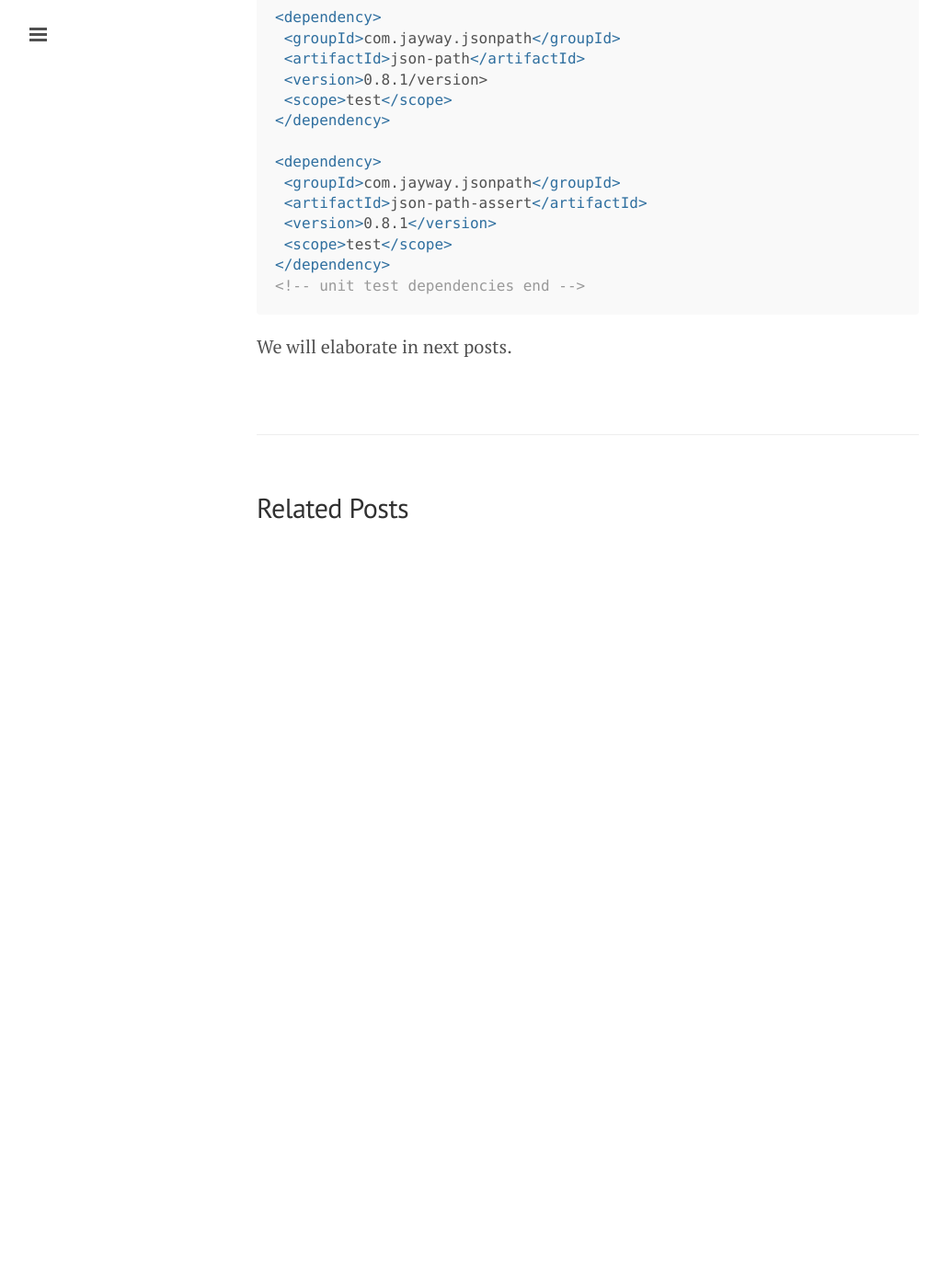
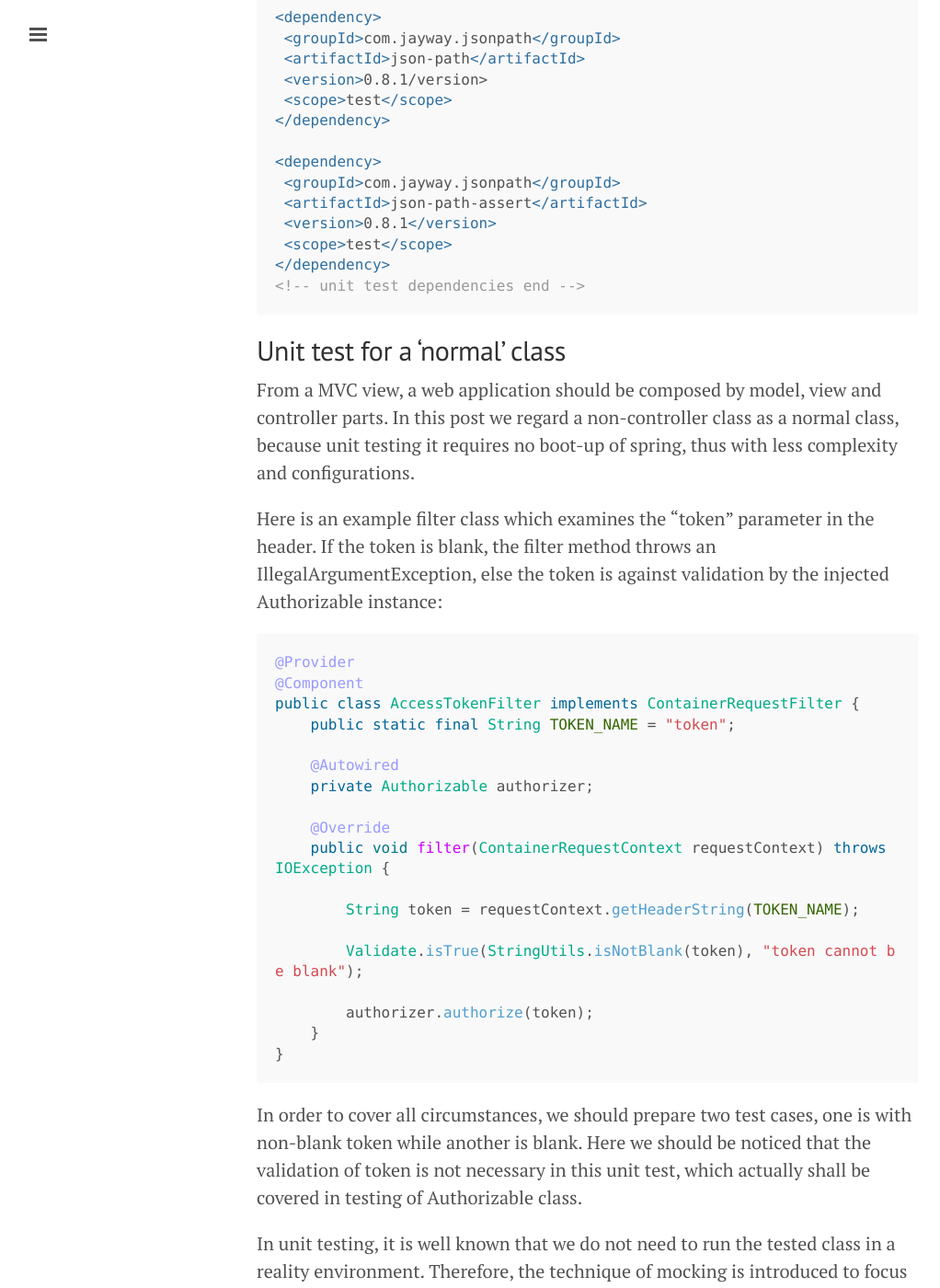
Before and after one commit to yongchristophertang/yongchristophertang.github.io, a Jekyll site: the page built from _posts/2015-03-08-how-to-perform-unit-testing-with-resteasy-spring-web-application.md, in a window 1280 px wide and 1400 px high, scrolled down 1915 px. Shown: the whole window at 92% size, without its empty margins (1-1023 px from the left). Built offline with Jekyll 4.4.1, drawn with Linux system fonts in a browser that asks for light colours; Markdown is read by kramdown in place of the engine named in the settings; before the commit the page ends 2545 px from its top, so only the background shows below that; some of the changed text lies outside the part shown.

Commit message:
rewrite the first blog and add another one
unit testing with resets spring web application

````diff
--- a/_posts/2015-03-08-how-to-perform-unit-testing-with-resteasy-spring-web-application.md
+++ b/_posts/2015-03-08-how-to-perform-unit-testing-with-resteasy-spring-web-application.md
@@ -67,4 +67,60 @@ We use Maven to build our project and manage all dependencies, the dependencies
 </dependency>
 <!-- unit test dependencies end -->
 ```
-We will elaborate in next posts.
+## Unit test for a 'normal' class
+From a MVC view, a web application should be composed by model, view and controller parts. In this post we regard a non-controller class as a normal class, because unit testing it requires no boot-up of spring, thus with less complexity and configurations.
+
+Here is an example filter class which examines the "token" parameter in the header. If the token is blank, the filter method throws an IllegalArgumentException, else the token is against validation by the injected Authorizable instance:
+
+```java
+@Provider
+@Component
+public class AccessTokenFilter implements ContainerRequestFilter {
+    public static final String TOKEN_NAME = "token";
+
+    @Autowired
+    private Authorizable authorizer;
+
+    @Override
+    public void filter(ContainerRequestContext requestContext) throws IOException {
+
+        String token = requestContext.getHeaderString(TOKEN_NAME);
+
+        Validate.isTrue(StringUtils.isNotBlank(token), "token cannot be blank");
+
+        authorizer.authorize(token);
+    }
+}
+```
+In order to cover all circumstances, we should prepare two test cases, one is with non-blank token while another is blank. Here we should be noticed that the validation of token is not necessary in this unit test, which actually shall be covered in testing of Authorizable class.
+
+In unit testing, it is well known that we do not need to run the tested class in a reality environment. Therefore, the technique of mocking is introduced to focus our testing on the tested class solely. In this example, we have one dependency, authorizer, and one input instance, requestContext that both need to be mocked. The following is an examplary test case with non-blank token:
+
+```java
+@RunWith(MockitoJUnitRunner.class)
+public class AccessTokenFilterTest {
+	@InjectMocks
+	private AccessTokenFilter filter;
+
+	@Mock
+	private Authorizable authorizer;
+
+	@Mock
+    private ContainerRequestContext crc;
+
+    @Before
+    private void setUp() {
+    	reset(crc);
+    }
+
+    @Test
+    private void testFilter_TokenIsNonBlank_ShouldProceedTokenToAuthorizer() {
+    	when(crc.getHeaderString(AccessTokenFilter.TOKEN_NAME)).thenReturn("valid");
+
+    	filter.filter(crc);
+
+    	verify(authorizer).authorize("valid");
+    }
+}
+```
+In next part, we will talk about how to unit test a controller class.
````
Also changed, not shown: other parts of _posts/2015-03-08-how-to-perform-unit-testing-with-resteasy-spring-web-application.md (+1 -1 lines), _posts/2015-03-09-how-to-perform-controller-test.md (added, +67 -0 lines).
